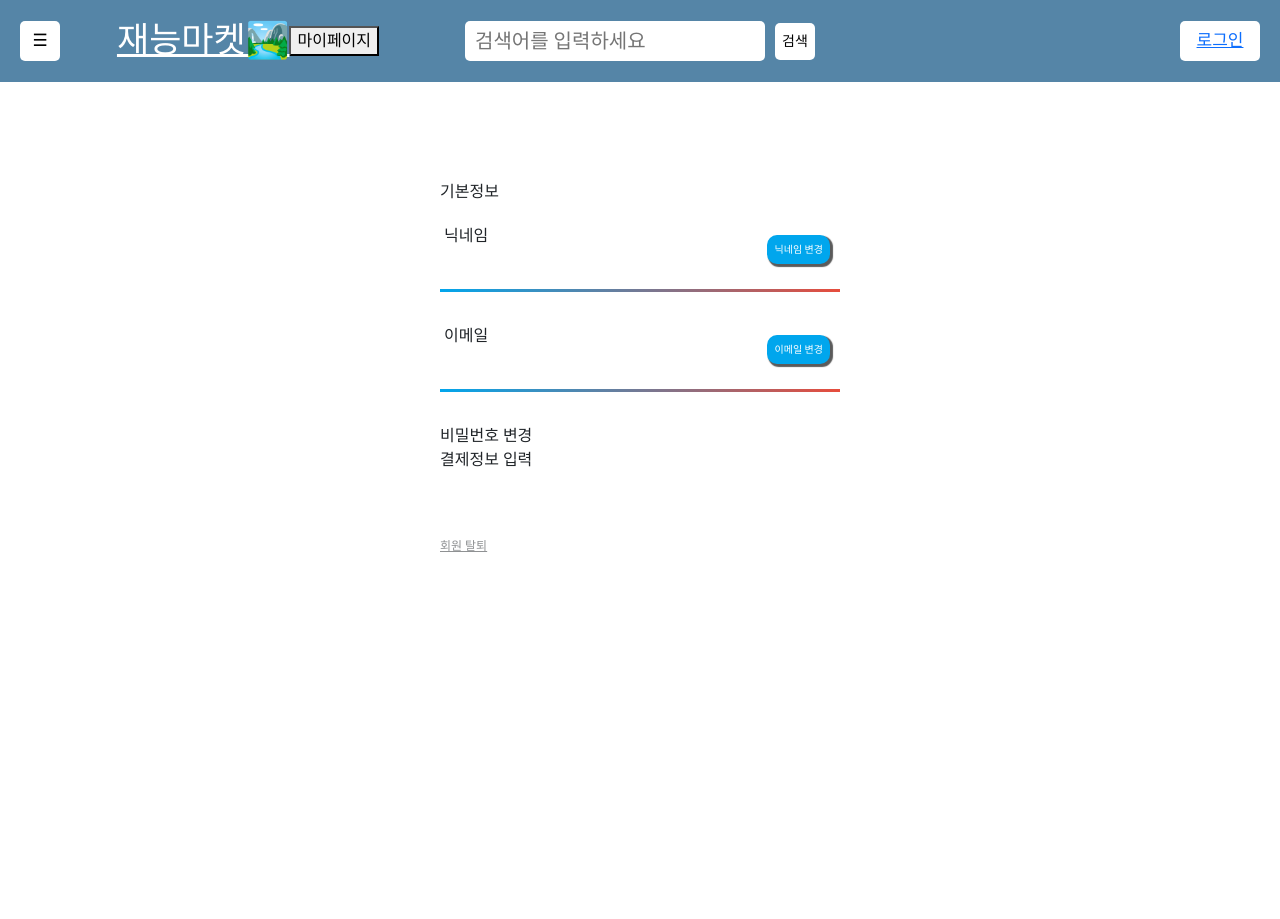
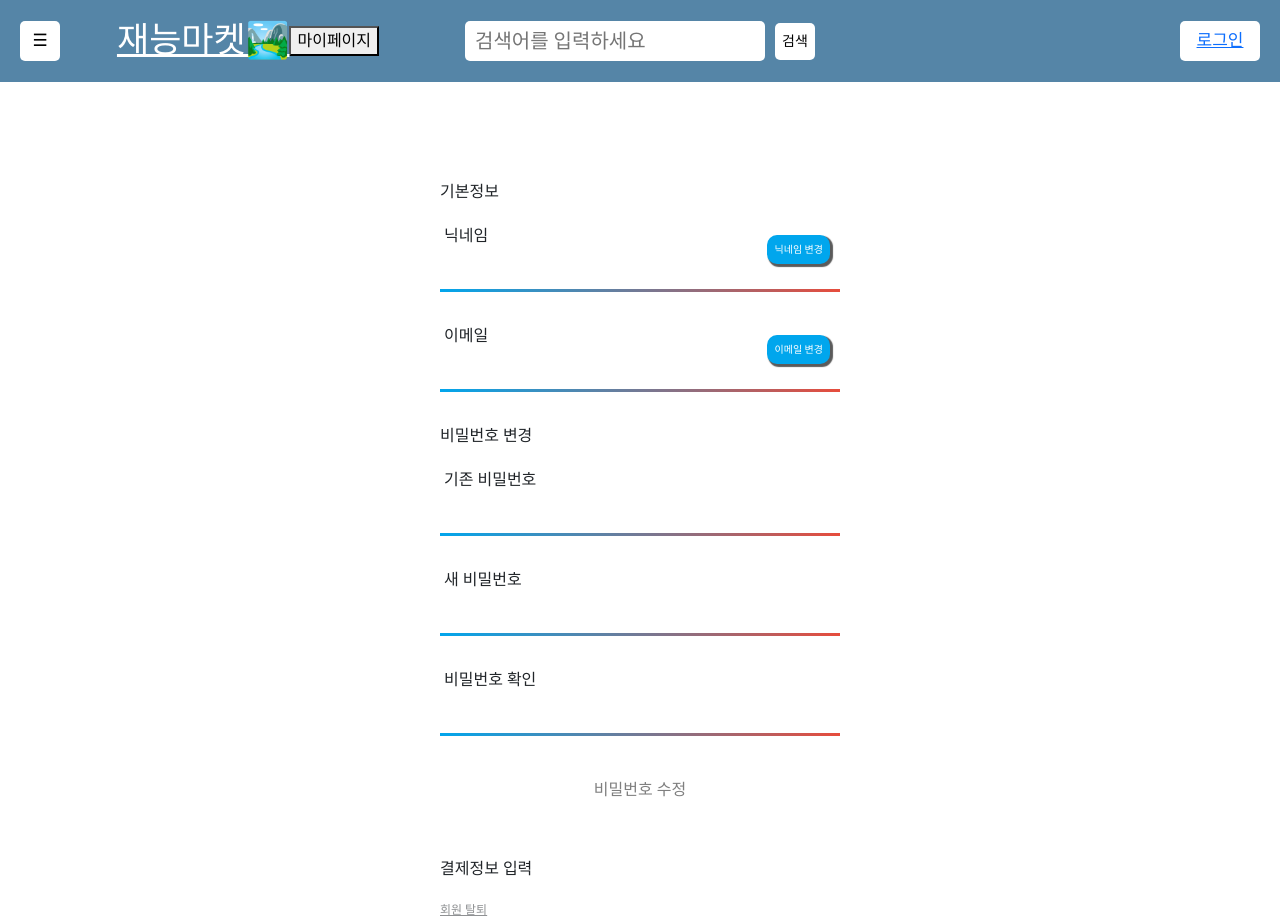
Before and after one commit to sanppi/talent_market, a React (Create React App) app in the folder client/: page /member/mypage/update/1 in a window 1280 px wide. Before the commit the page ends 800 px from the top, so only its background shows below. Built offline with nearby package versions, Linux system fonts and the light colour scheme; a web font is replaced by a local one.

Commit message:
Feat: mypage 수정 중

```diff
--- a/client/src/components/pages/mypage/MyPageUpdate.js
+++ b/client/src/components/pages/mypage/MyPageUpdate.js
@@ -8,8 +8,10 @@ import SignButton from '../../sign/SignButton';
 import { connect } from 'react-redux';
 import ModalBasic from '../../ModalBasic';
 import useToggle from '../../hook/UseToggle';
+import { useNavigate } from 'react-router-dom';
+import { deleteSuccess } from '../../../module/action/authActions';
 
-function MyPageUpdate({ user }) {
+export function MyPageUpdate({ user, deleteSuccess }) {
   const { memberId } = user;
   const [signUpCk, setSignUpCk] = useState({ id: false, nickname: false });
   const [msg, setMsg] = useState({
@@ -19,7 +21,8 @@ function MyPageUpdate({ user }) {
     nicknameDuplicate: '',
   });
   const [accountToggle, onAccountToggle] = useToggle(false);
-  const [pwToggle, onPwToggle] = useToggle(false);
+  const [deleteToggle, onDeleteToggle] = useToggle(false);
+  const navigate = useNavigate();
 
   const {
     register,
@@ -129,17 +132,30 @@ function MyPageUpdate({ user }) {
   );
 
   // // 엔터키 동작
-  // const handleEnter = (e) => {
-  //   if (e.key === 'Enter') {
-  //     handleSubmit(onSubmit);
-  //   }
-  // };
+  const handleEnter = (e) => {
+    if (e.key === 'Enter') {
+      handleSubmit(onSubmit);
+    }
+  };
+
+  const deleteUser = async () => {
+    const response = await axios({
+      url: `${process.env.REACT_APP_DB_HOST}member/mypage/delete/${memberId}`,
+      method: 'DELETE',
+    });
+    if (response.data.success) {
+      deleteSuccess();
+      navigate('/');
+      console.log('mid', memberId);
+    }
+  };
 
   return (
     <>
       <form onSubmit={handleSubmit(onSubmit)}>
         <div className="signForm">
           <div className="signInputForm">
+            <div className="signUp">
               <div>기본정보</div>
               {/* 중복 확인(msg)과 생성 동시에 */}
               <SignUpInput
@@ -181,19 +197,15 @@ function MyPageUpdate({ user }) {
                 msg={msg}
                 isUpdate={true}
               />
-            {/* TODO : 비밀번호는 기존 / 새 / 새 확인 - 모달? */}
-            <div className="myPw" onClick={onPwToggle}>
+              <div className="myPw">
                 비밀번호 변경
-              {pwToggle && (
-                <>
-                  <div className="signUp">
                 <SignUpInput
                   label="기존 비밀번호"
                   type="password"
-                      id="pw"
+                  id="oldPw"
                   register={register}
                   onChange={handleInputChange}
-                      value={watchObj?.pw || ''}
+                  value={watchObj?.oldPw || ''}
                   validation={{
                     required: '기존 비밀번호를 입력해 주세요.',
                   }}
@@ -203,10 +215,10 @@ function MyPageUpdate({ user }) {
                 <SignUpInput
                   label="새 비밀번호"
                   type="password"
-                      id="pw"
+                  id="newPw"
                   register={register}
                   onChange={handleInputChange}
-                      value={watchObj?.pw || ''}
+                  value={watchObj?.newPw || ''}
                   validation={{
                     required: '비밀번호는 필수값입니다.',
                     pattern: {
@@ -238,23 +250,33 @@ function MyPageUpdate({ user }) {
                   error={errors.pwCk}
                   isUpdate={true}
                 />
-                    <SignButton disabled={!isValid} type="비밀번호 수정" />
-                  </div>
-                </>
-              )}
+                <SignButton
+                  disabled={!isValid}
+                  type="비밀번호 수정"
+                  onClick={(e) => handleEnter(e)}
+                />
+                <div className="signMsg">{msg.validUp}</div>
               </div>
               {/* TODO : 결제 정보(은행, 계좌번호) 컴포넌트 */}
               <div className="myAccount" onClick={onAccountToggle}>
                 결제정보 입력
               </div>
               {accountToggle && <ModalBasic content="결제 정보 내용" />}
-            <div className="signMsg">{msg.validUp}</div>
               {/* <SignButton
               disabled={!isValid}
               onKeyDown={(e) => handleEnter(e)}
               type="회원정보 수정"
             /> */}
-            <div className="userDelete">회원 탈퇴</div>
+              <div className="userDelete" onClick={onDeleteToggle}>
+                회원 탈퇴
+              </div>
+              {deleteToggle && (
+                <ModalBasic
+                  content="정말 탈퇴하시겠습니까?"
+                  onButtonClick={deleteUser}
+                />
+              )}
+            </div>
           </div>
         </div>
       </form>
@@ -262,10 +284,11 @@ function MyPageUpdate({ user }) {
   );
 }
 
-const mapStateToProps = (state) => ({
+const ConnectedMyPageUpdate = connect(
+  (state) => ({
     user: state.auth,
-});
-
-const ConnectedMyPageUpdate = connect(mapStateToProps)(MyPageUpdate);
+  }),
+  { deleteSuccess }
+)(MyPageUpdate);
 
 export default ConnectedMyPageUpdate;
```
Lines whose indentation alone changed are shown as unchanged.
